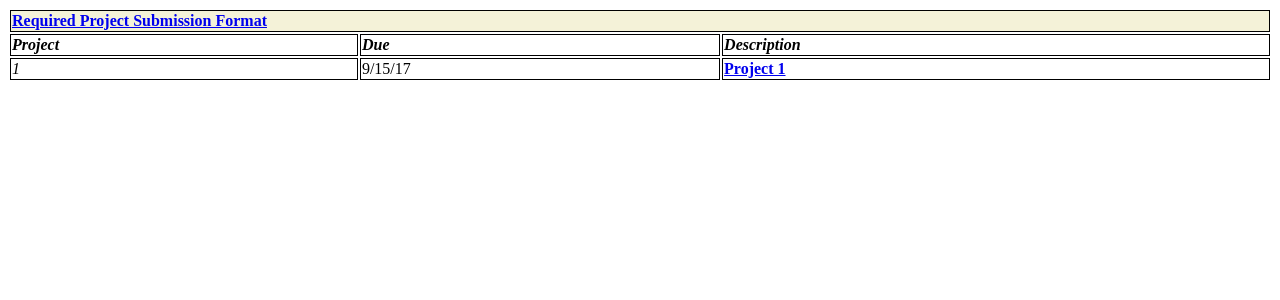
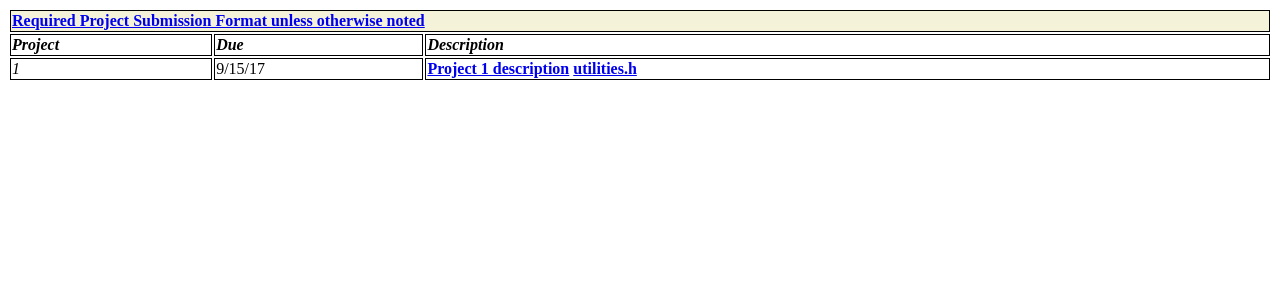
Before and after one commit to yeckoh/CPSC410, a Jekyll site: the page navbar/Projects.html, which Jekyll copies as it is, in a window 1280 px wide. Shown: the top 300 px of the page. Built offline with Jekyll 4.4.1, drawn with Linux system fonts in a browser that asks for light colours.

Commit message:
Update Projects.html

```diff
--- a/navbar/Projects.html
+++ b/navbar/Projects.html
@@ -17,7 +17,7 @@
          <table style="width: 100%" class="style_noborder ">
 	     <tr>
                <td class="style_emphasize " colspan="3">
-		<strong><a href="https://github.com/CNUClasses/CPSC327/blob/master/content/Projects-Eclipse/Import_and_Export_eclipse_projects.pdf"> Required Project Submission Format</a></strong>
+		<strong><a href="https://github.com/CNUClasses/CPSC327/blob/master/content/Projects-Eclipse/Import_and_Export_eclipse_projects.pdf"> Required Project Submission Format unless otherwise noted</a></strong>
             	</td>
             </tr>
             <tr>
@@ -30,7 +30,8 @@
                <td class="style_white "><em>1</em></td>
                <td class="style_white ">9/15/17</td>
                <td class="style_white ">
-                  <strong><a href="https://github.com/CNUClasses/CPSC327/blob/master/content/Projects-Eclipse/proj1/proj1.pdf"> Project 1</a></strong>
+                  <strong><a href="https://github.com/CNUClasses/CPSC410/blob/master/content/projects/proj1/410_P1_FileIO.pdf"> Project 1 description</a></strong>
+		       <strong><a href="https://github.com/CNUClasses/CPSC410/blob/master/content/projects/proj1/utilities.h"> utilities.h</a></strong>
               </td>
             </tr>
            </table>
```
